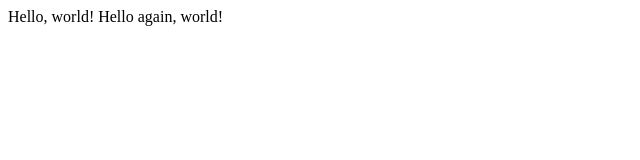
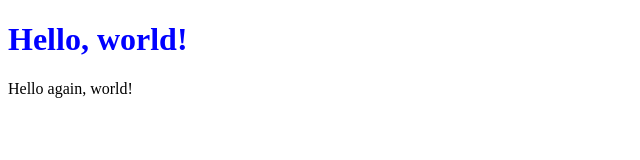
Before and after one commit to J-DonJuan/CS50-Web, a plain HTML site: page week1/lecture1/hello.html in a window 1280 px wide. Shown: the whole page, without its empty margins (0-640 px from the left). Drawn offline with Linux system fonts and the light colour scheme.

```diff
--- a/week1/lecture1/hello.html
+++ b/week1/lecture1/hello.html
@@ -4,7 +4,7 @@
         <title>Hello!</title>
     </head>
     <body>
-        Hello, world!
+        <h1 style="color:blue;"> Hello, world!</h1>
         Hello again, world!
     </body>
 </html>
```
